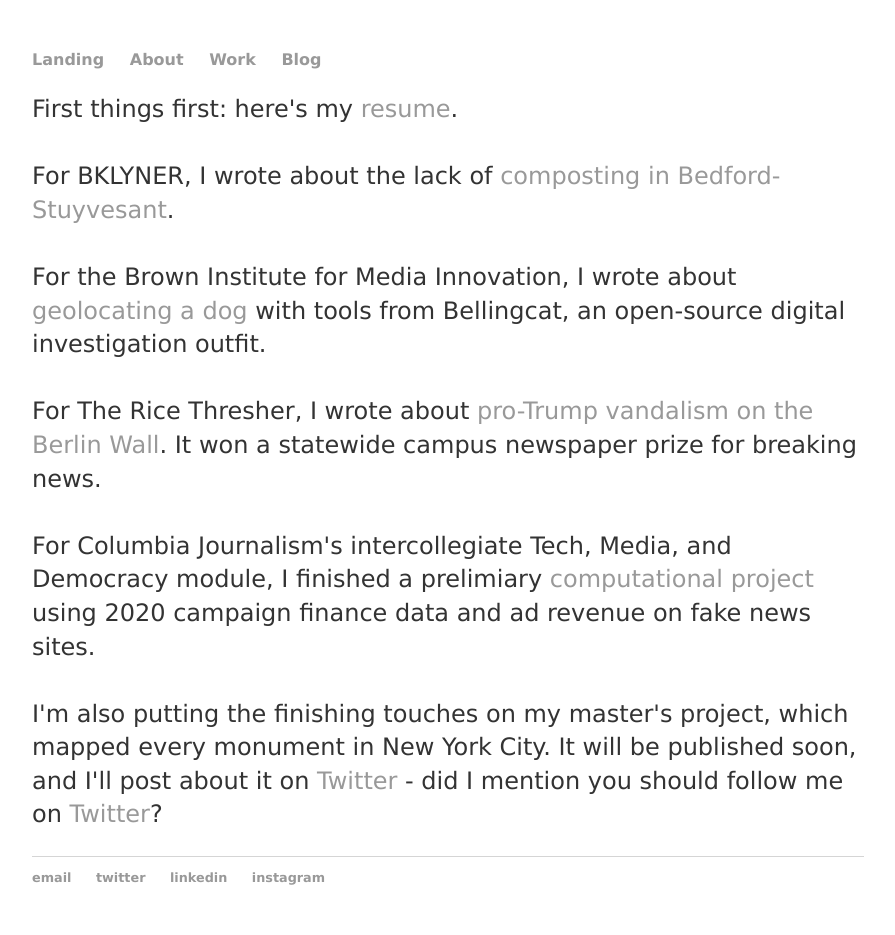
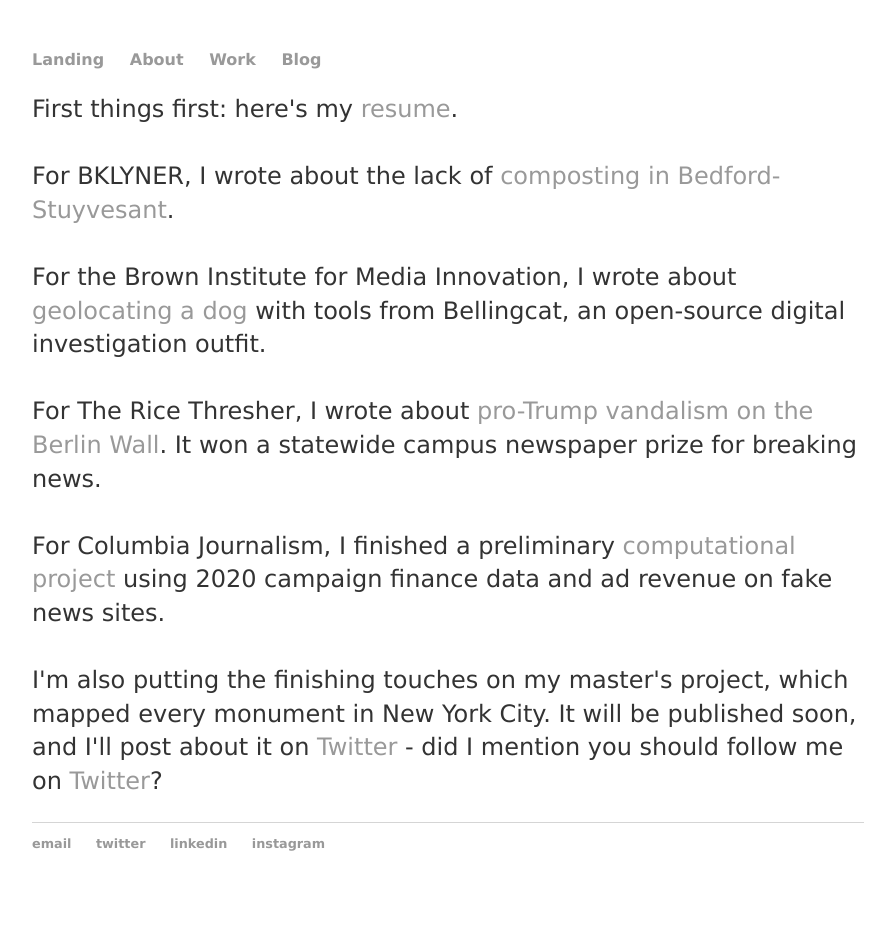
Before and after one commit to isaac-schultz/isaac-schultz.github.io, a Jekyll site: the page built from work/index.html, in a window 1280 px wide. Shown: the whole page, without its empty margins (192-1087 px from the left). Built offline with Jekyll 4.4.1, drawn with Linux system fonts in a browser that asks for light colours; after the commit the page ends 901 px from its top, so only the background shows below that.

Commit message:
Update index.html

```diff
--- a/work/index.html
+++ b/work/index.html
@@ -14,7 +14,7 @@
 For The Rice Thresher, I wrote about <a href="http://www.ricethresher.org/article/2017/01/berlin-wall-segment-other-structures-vandalized-overnight-with-pro-trump-messages-v2" target="_blank">pro-Trump vandalism on the Berlin Wall</a>. It won a statewide campus newspaper prize for breaking news.
   <br>
   <br>
-For Columbia Journalism's intercollegiate Tech, Media, and Democracy module, I finished a prelimiary <a href="http://adrianblancoramos.com/projects/fec-data-bot/" target="_blank"> computational project</a> using 2020 campaign finance data and ad revenue on fake news sites.
+For Columbia Journalism, I finished a preliminary <a href="http://adrianblancoramos.com/projects/fec-data-bot/" target="_blank"> computational project</a> using 2020 campaign finance data and ad revenue on fake news sites.
   <br>
   <br>
 I'm also putting the finishing touches on my master's project, which mapped every monument in New York City. It will be published soon, and I'll post about it on <a href="https://twitter.com/isaac_schultz_" target="_blank">Twitter</a> - did I mention you should follow me on <a href="https://twitter.com/isaac_schultz_" target="_blank">Twitter</a>?</p>
```
